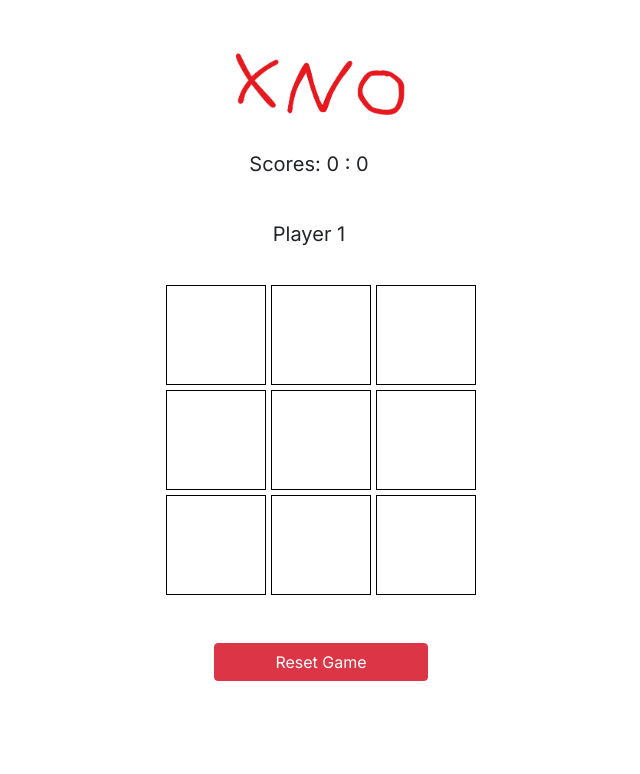
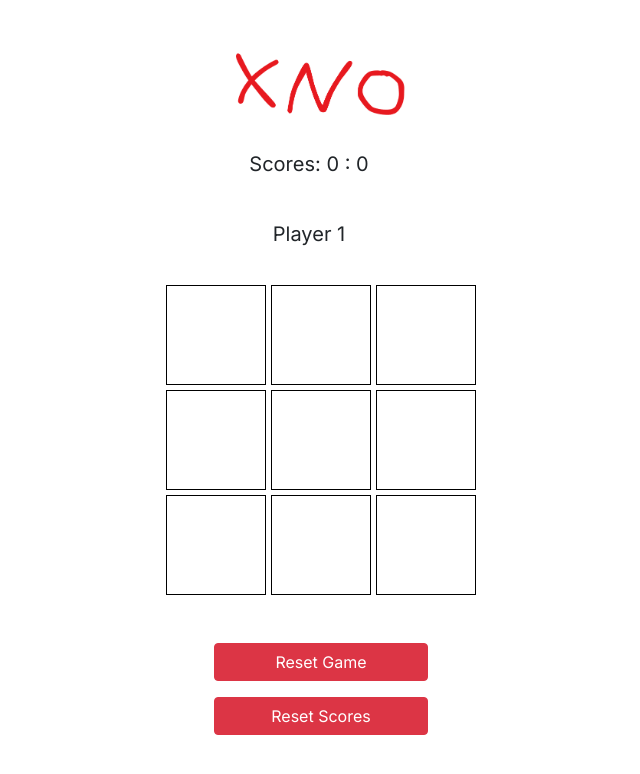
Before and after one commit to substitute03/xno-react, a Next.js app: page / in a window 1280 px wide. Shown: the top 774 px of the page, without its empty margins (319-959 px from the left). Built offline with nearby package versions, Linux system fonts and the light colour scheme.

Commit message:
Add ability to reset the scores

```diff
--- a/components/gameBoard.tsx
+++ b/components/gameBoard.tsx
@@ -137,6 +137,10 @@ export default function GameBoard({ gameStateUpdate: handleGameStateUpdate }: Ga
       setGameState(State.InProgress);
     }
 
+    function resetScores(): void{
+      setScores(initialScores);
+    }
+
    return (
       <>
       <div className='rowCenter gridContainer'>
@@ -155,6 +159,9 @@ export default function GameBoard({ gameStateUpdate: handleGameStateUpdate }: Ga
       <div className="row col-2 offset-5 mt-5">
          <button className="btn btn-danger text fs-6" onClick={resetGameBoard}>Reset Game</button>
       </div>
+      <div className="row col-2 offset-5 mt-3">
+         <button className="btn btn-danger text fs-6" onClick={resetScores}>Reset Scores</button>
+      </div>
       </>
    )
 }
```
